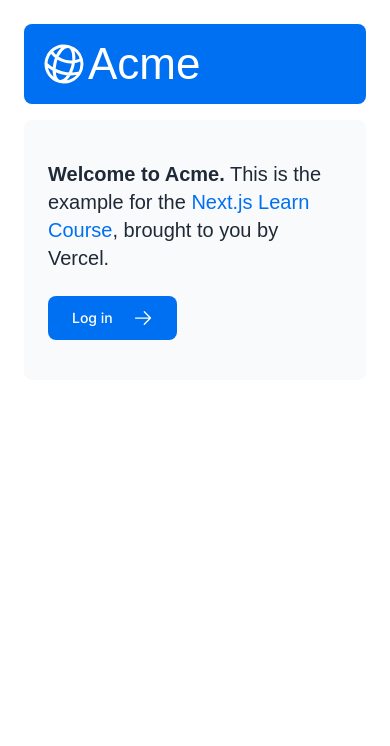
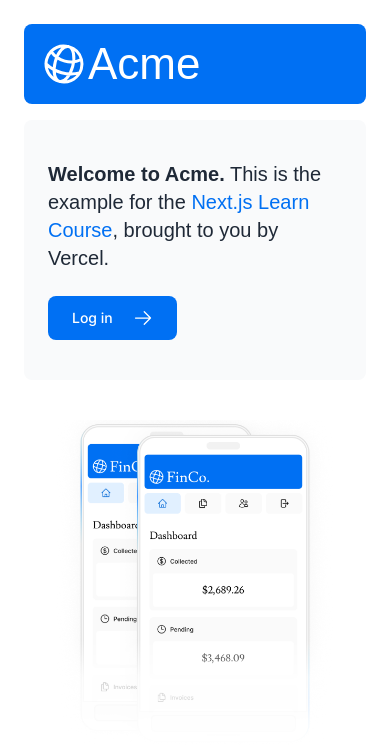
Before and after one commit to spest3122/nextjs-dashboard, a Next.js app: page / in a window 390 px wide. Shown: the top 746 px of the page. Built offline with nearby package versions, Linux system fonts and the light colour scheme; a web font is replaced by a local one.

Commit message:
add phone image

```diff
--- a/app/page.tsx
+++ b/app/page.tsx
@@ -36,6 +36,13 @@
             className="hidden md:block"
             alt="Screenshots of the dashboard project showing desktop version"
           />
+          <Image
+            src="/hero-mobile.png"
+            width={560}
+            height={620}
+            className="block md:hidden"
+            alt="dashboard for phone "
+          />
         </div>
       </div>
     </main>
```
